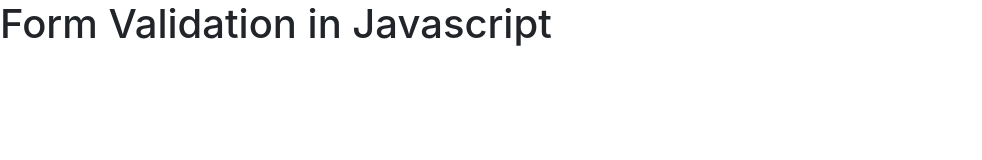
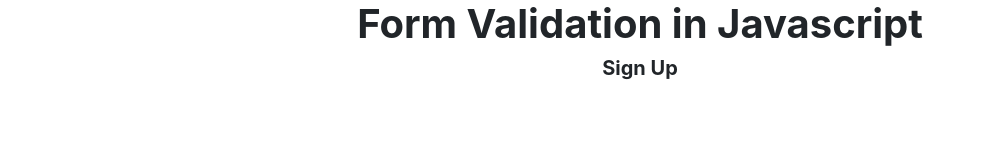
Before and after one commit to joanis96/formvalidation, a plain HTML site: page index.html in a window 1280 px wide. Shown: the whole page, without its empty margins (0-982 px from the left). Drawn offline with nearby package versions, Linux system fonts and the light colour scheme.

Commit message:
updated html

```diff
--- a/index.html
+++ b/index.html
@@ -19,8 +19,20 @@
 </head>
 
 <body>
-    <h1>Form Validation in Javascript</h1>
+    <h1
+    class="text-green text-center font-weight-bold" style="font-size:40px;">
+    Form Validation in Javascript</h1>
 
+    <h4 class="text-blue text-center font-weight-bold" style="font-size: 20px;">
+        Sign Up</h4>
+
+        <div class="container">
+            <br>
+
+            <div>
+                <form action="#" onsubmit="return validation();" class="bg-light"></form>
+            </div>
+        </div>
 
     <script>
 
```
